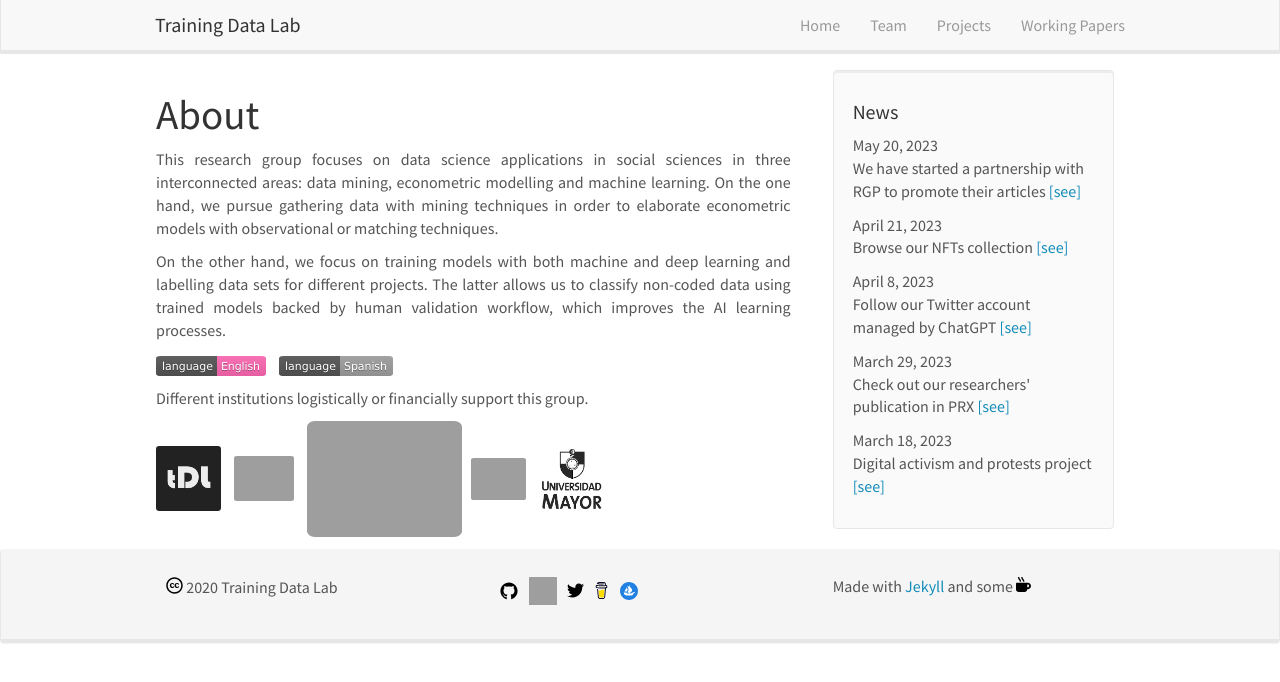
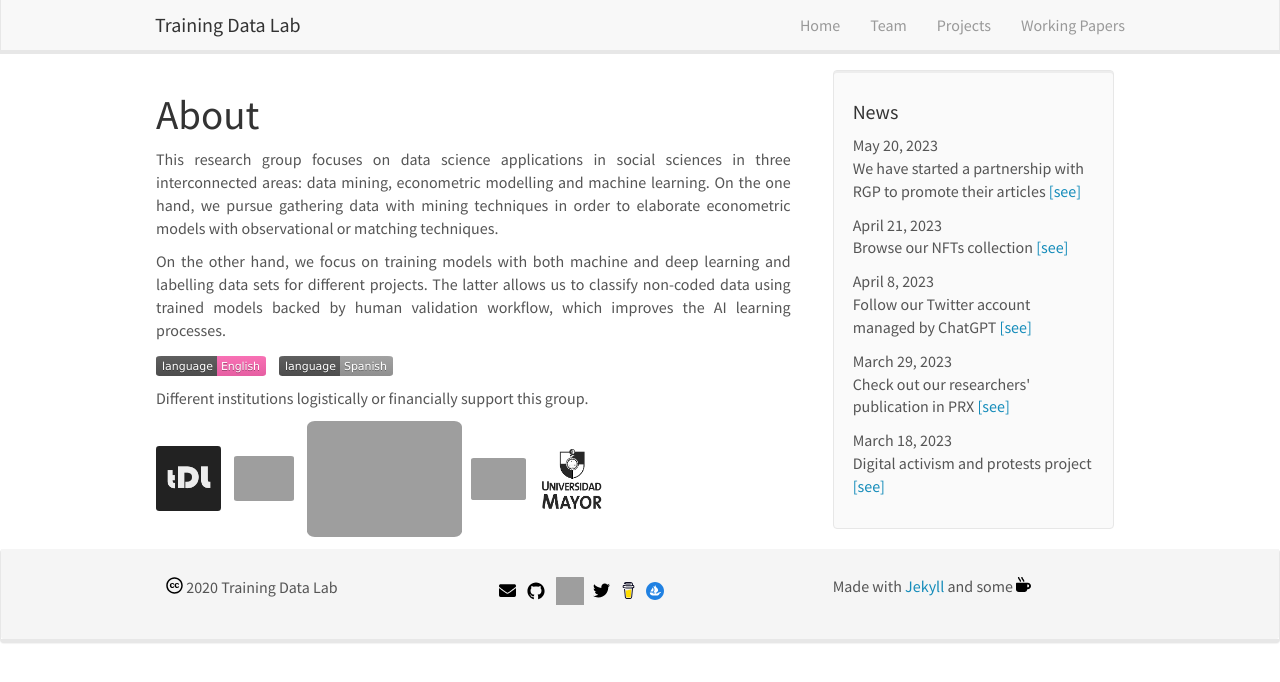
Before and after one commit to training-datalab/old-training-datalab.com, a Jekyll site: the page built from _pages/home.md, in a window 1280 px wide. Shown: the top 682 px of the page. Built offline with Jekyll 4.4.1, drawn with Linux system fonts in a browser that asks for light colours; nearby versions of some CDN libraries.

Commit message:
Update footer.html

```diff
--- a/_includes/footer.html
+++ b/_includes/footer.html
@@ -6,7 +6,7 @@
 		  <img src="{{ site.url }}{{ site.baseurl }}/images/svg/creative-commons-brands.svg" alt="Creative Commons" height="17" width="17" /> 2020 Training Data Lab
 		</div>
 		<div class="col-sm-4">
-		  <a href="https://github.com/training-datalab" target="_blank"><img src="{{ site.url }}{{ site.baseurl }}/images/svg/github.svg" alt="GitHub" height="20" width="20" /></a> &nbsp; <a href="https://zenodo.org/communities/tdl" target="_blank"><img src="{{ site.url }}{{ site.baseurl }}/images/svg/zenodo.svg" alt="Zenodo" height="28" width="28" /></a> &nbsp; <a href="https://twitter.com/tDataLab" target="_blank"><img src="{{ site.url }}{{ site.baseurl }}/images/svg/twitter.svg" alt="Twitter" height="17" width="17" /></a> &nbsp; <a href="https://www.buymeacoffee.com/tdatalab" target="_blank"><img src="{{ site.url }}{{ site.baseurl }}/images/svg/bmc-logo.svg" alt="Buy me a coffee" height="17" width="17" /></a> &nbsp; <a href="https://opensea.io/collection/tdatalab" target="_blank"><img src="{{ site.url }}{{ site.baseurl }}/images/svg/opensea.svg" alt="OpenSea" height="18" width="18" /></a>
+		  <a href="mailto:contact@training-datalab.com"><img src="{{ site.url }}{{ site.baseurl }}/images/svg/envelope-solid.svg" alt="Email" height="17" width="17" /></a> &nbsp; <a href="https://github.com/training-datalab" target="_blank"><img src="{{ site.url }}{{ site.baseurl }}/images/svg/github.svg" alt="GitHub" height="20" width="20" /></a> &nbsp; <a href="https://zenodo.org/communities/tdl" target="_blank"><img src="{{ site.url }}{{ site.baseurl }}/images/svg/zenodo.svg" alt="Zenodo" height="28" width="28" /></a> &nbsp; <a href="https://twitter.com/tDataLab" target="_blank"><img src="{{ site.url }}{{ site.baseurl }}/images/svg/twitter.svg" alt="Twitter" height="17" width="17" /></a> &nbsp; <a href="https://www.buymeacoffee.com/tdatalab" target="_blank"><img src="{{ site.url }}{{ site.baseurl }}/images/svg/bmc-logo.svg" alt="Buy me a coffee" height="17" width="17" /></a> &nbsp; <a href="https://opensea.io/collection/tdatalab" target="_blank"><img src="{{ site.url }}{{ site.baseurl }}/images/svg/opensea.svg" alt="OpenSea" height="18" width="18" /></a>
 		</div>
 		<div class="col-sm-4">
 		  Made with <a href="https://jekyllrb.com" target="_blank">Jekyll</a> and some <img src="{{ site.url }}{{ site.baseurl }}/images/svg/mug-hot-solid.svg" alt="coffee" height="15" width="15" />
```
